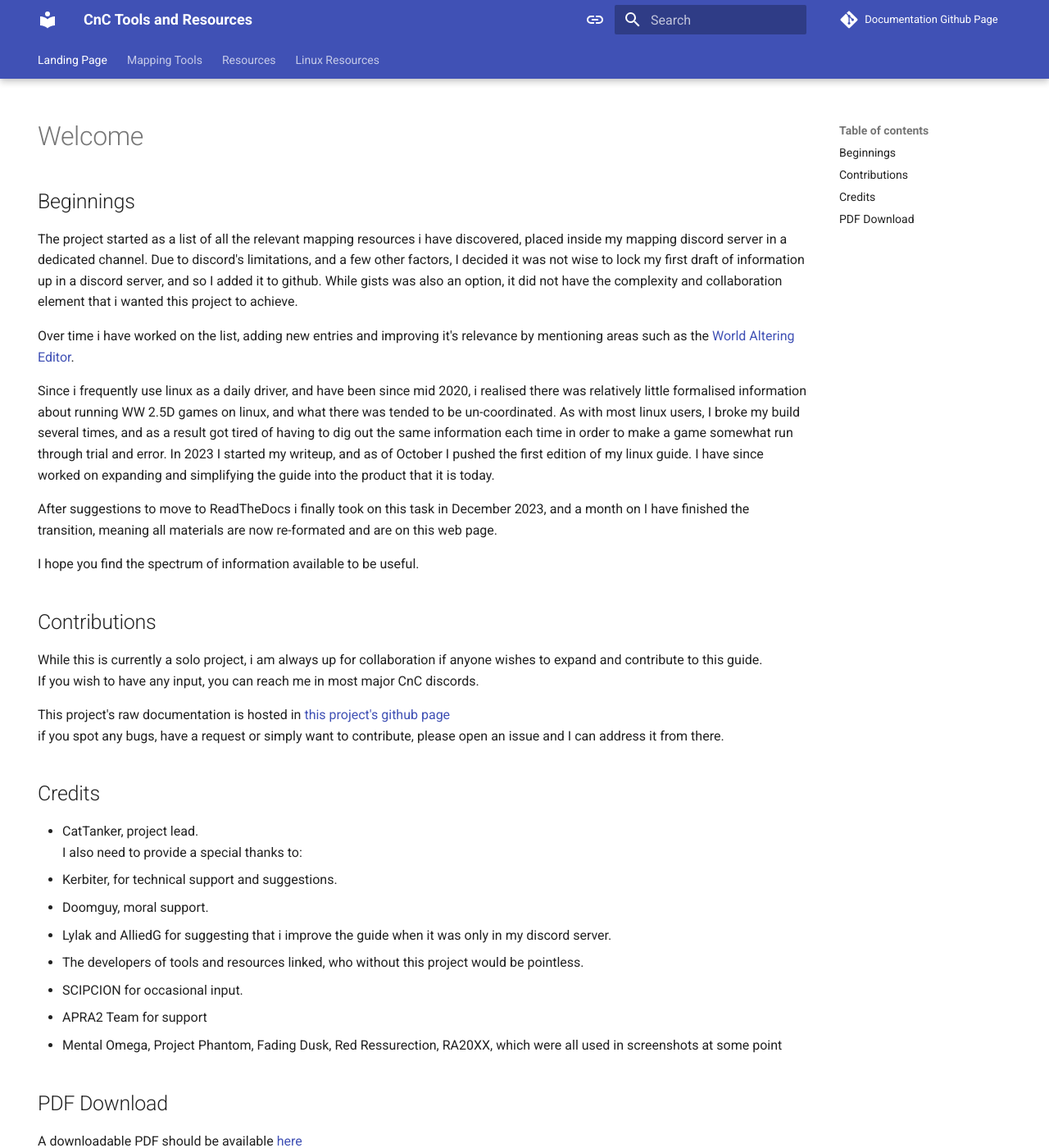
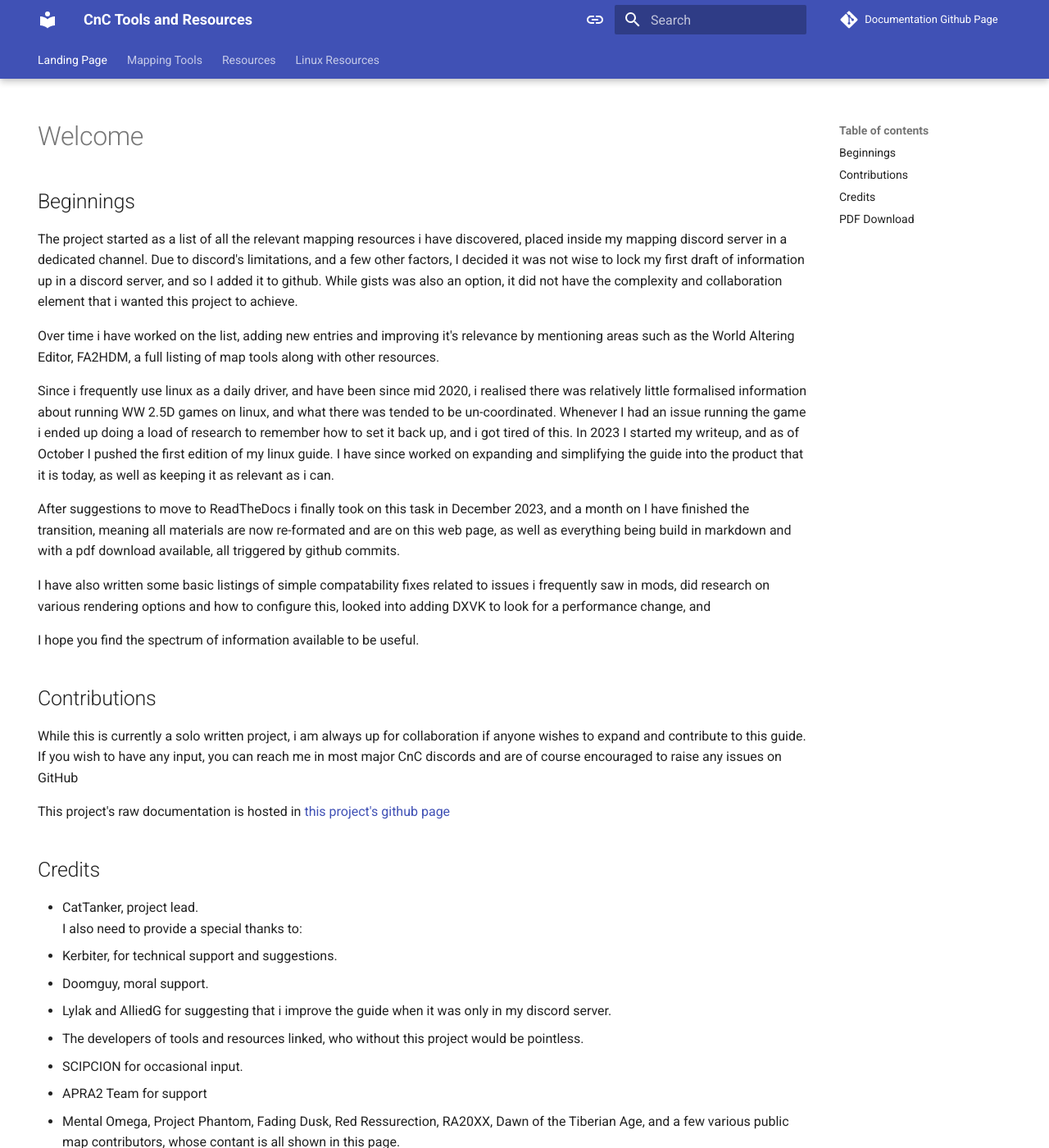
Before and after one commit to CatTanker/cnc_map_tool_guide, an MkDocs documentation site: the page built from docs/index.md, in a window 1280 px wide and 1400 px high. Shown: the whole window at 82% size. Built offline with MkDocs 1.6.1 and Material for MkDocs 9.7.7, drawn with Linux system fonts in a browser that asks for light colours; comment, search, counter and statistics services are not loaded; some of the changed text lies outside the part shown.

Commit message:
Revise documentation for clarity and additional resources
Updated the documentation to include additional resources, improved clarity on Linux gaming setup, and refined collaboration invitation. Enhanced the credits section with more contributors and clarified the PDF download link.

```diff
--- a/docs/index.md
+++ b/docs/index.md
@@ -7,21 +7,21 @@
 
 The project started as a list of all the relevant mapping resources i have discovered, placed inside my mapping discord server in a dedicated channel. Due to discord's limitations, and a few other factors, I decided it was not wise to lock my first draft of information up in a discord server, and so I added it to github. While gists was also an option, it did not have the complexity and collaboration element that i wanted this project to achieve.
 
-Over time i have worked on the list, adding new entries and improving it's relevance by mentioning areas such as the [World Altering Editor](https://github.com/Rampastring/WorldAlteringEditor).
+Over time i have worked on the list, adding new entries and improving it's relevance by mentioning areas such as the World Altering Editor, FA2HDM, a full listing of map tools along with other resources.
 
-Since i frequently use linux as a daily driver, and have been since mid 2020, i realised there was relatively little formalised information about running WW 2.5D games on linux, and what there was tended to be un-coordinated. As with most linux users, I broke my build several times, and as a result got tired of having to dig out the same information each time in order to make a game somewhat run through trial and error. In 2023 I started my writeup, and as of October I pushed the first edition of my linux guide. I have since worked on expanding and simplifying the guide into the product that it is today.
+Since i frequently use linux as a daily driver, and have been since mid 2020, i realised there was relatively little formalised information about running WW 2.5D games on linux, and what there was tended to be un-coordinated. Whenever I had an issue running the game i ended up doing a load of research to remember how to set it back up, and i got tired of this. In 2023 I started my writeup, and as of October I pushed the first edition of my linux guide. I have since worked on expanding and simplifying the guide into the product that it is today, as well as keeping it as relevant as i can.
 
-After suggestions to move to ReadTheDocs i finally took on this task in December 2023, and a month on I have finished the transition, meaning all materials are now re-formated and are on this web page.
+After suggestions to move to ReadTheDocs i finally took on this task in December 2023, and a month on I have finished the transition, meaning all materials are now re-formated and are on this web page, as well as everything being build in markdown and with a pdf download available, all triggered by github commits.
+
+I have also written some basic listings of simple compatability fixes related to issues i frequently saw in mods, did research on various rendering options and how to configure this, looked into adding DXVK to look for a performance change, and
 
 I hope you find the spectrum of information available to be useful.
 
-
 ## Contributions
-While this is currently a solo project, i am always up for collaboration if anyone wishes to expand and contribute to this guide. <br>
-If you wish to have any input, you can reach me in most major CnC discords.
+While this is currently a solo written project, i am always up for collaboration if anyone wishes to expand and contribute to this guide. <br>
+If you wish to have any input, you can reach me in most major CnC discords and are of course encouraged to raise any issues on GitHub
 
 This project's raw documentation is hosted in [this project's github page](https://github.com/CatTanker/cnc_map_tool_guide) <br>
-if you spot any bugs, have a request or simply want to contribute, please open an issue and I can address it from there.
 
 
 ## Credits
@@ -34,7 +34,7 @@
 - The developers of tools and resources linked, who without this project would be pointless. <br>
 - SCIPCION for occasional input.
 - APRA2 Team for support
-- Mental Omega, Project Phantom, Fading Dusk, Red Ressurection, RA20XX, which were all used in screenshots at some point
+- Mental Omega, Project Phantom, Fading Dusk, Red Ressurection, RA20XX, Dawn of the Tiberian Age, and a few various public map contributors, whose contant is all shown in this page.
 
 ## PDF Download
-A downloadable PDF should be available [here](builds.pdf)
+A downloadable PDF should be available [here](builds.pdf), linked to absolute latest.
```
